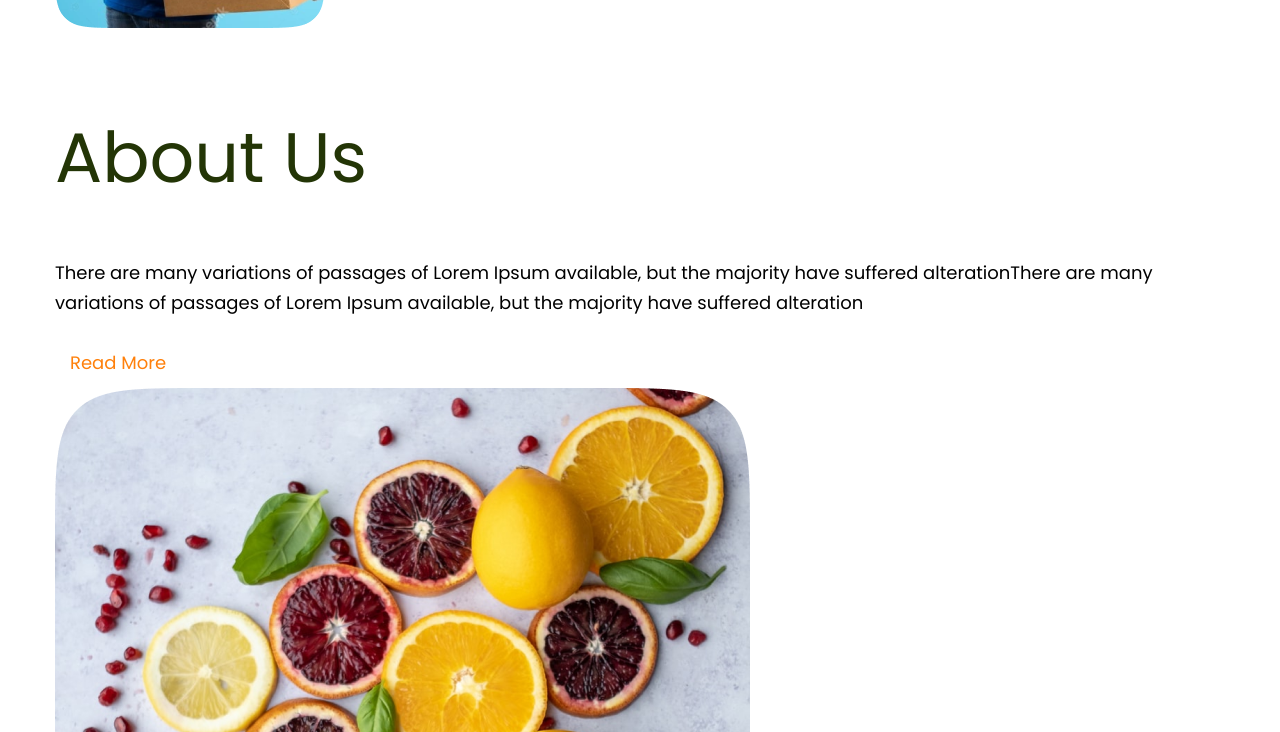
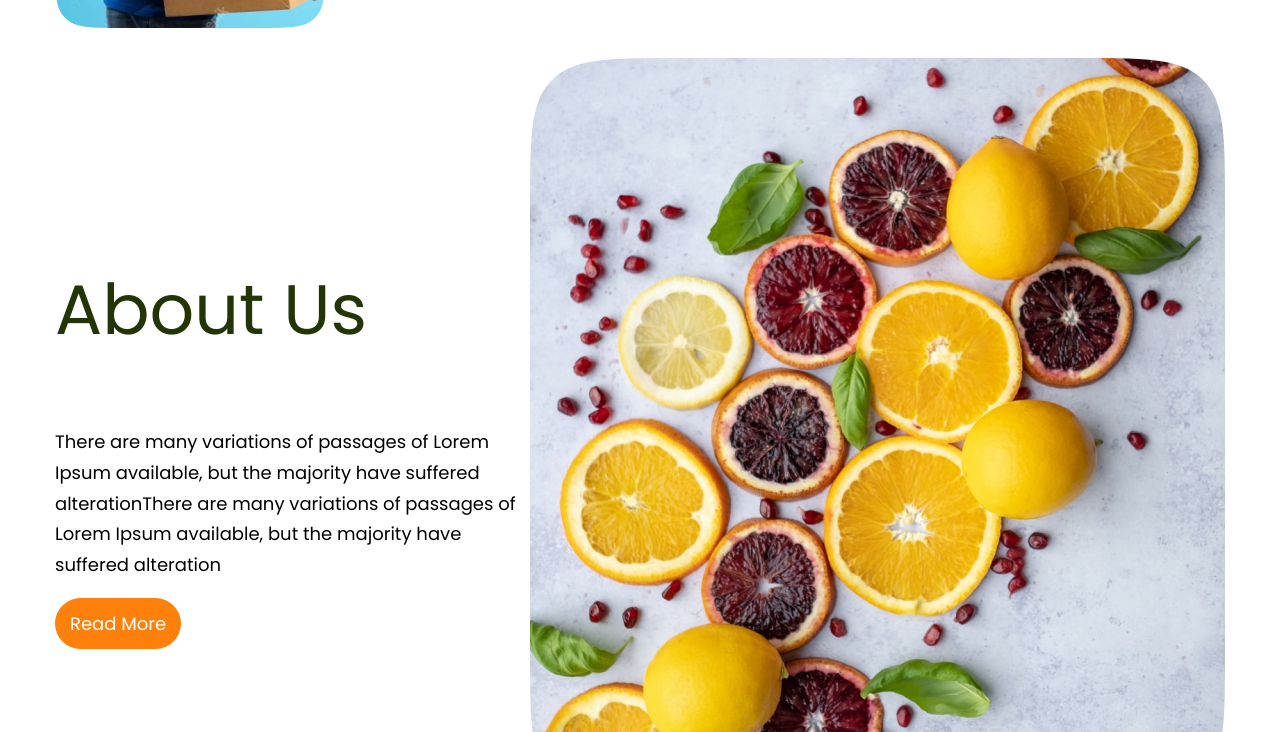
Before and after one commit to actavioDen/Fruit, a website: page index.html in a window 1280 px wide. Shown: the part 2628-3360 px from the top of the page. Drawn offline with Linux system fonts and the light colour scheme; files that its build step writes are made by us from their sources.

Commit message:
готова секция 3

```diff
--- a/css/section/section.css
+++ b/css/section/section.css
@@ -1,14 +1,15 @@
-.section--type-double{  /* Секции, которые разделены на 2 столбца */
+.section--type-double {
+  /* Секции, которые разделены на 2 столбца */
   display: flex;
   justify-content: space-between;
 }
 
-.section__howwork{
+.section__howwork {
   width: 494px;
   padding-left: 122px;
 }
 
-.section__gallery{
+.section__gallery {
   width: 554px;
   height: 716px;
 
@@ -18,7 +19,7 @@
   flex-wrap: wrap;
 }
 
-.section__gallery-img1{
+.section__gallery-img1 {
   margin-bottom: 30px;
 
   width: 308px;
@@ -26,7 +27,7 @@
   border-radius: 34px;
 }
 
-.section__gallery-img2{
+.section__gallery-img2 {
   margin-bottom: 30px;
 
   width: 270px;
@@ -34,7 +35,7 @@
   border-radius: 34px;
 }
 
-.section__gallery-img3{
+.section__gallery-img3 {
   margin-bottom: 30px;
 
   width: 235px;
@@ -42,10 +43,26 @@
   border-radius: 34px;
 }
 
-.section__gallery-img4{
+.section__gallery-img4 {
   margin-bottom: 30px;
 
   width: 235px;
   height: 295px;
   border-radius: 34px;
 }
+
+.section__about-left {
+  width: 475px;
+
+  display: flex;
+  flex-direction: column;
+  justify-content: center;
+}
+
+.section__about-right {
+  width: 695px;
+
+  display: flex;
+  flex-direction: column;
+  justify-content: center;
+}
--- a/index.html
+++ b/index.html
@@ -208,15 +208,15 @@
                 </div>
             </section>
 
-            <section class="section">
-                <div class="section__left">
+            <section class="section section--type-double">
+                <div class="section__about-left">
                     <h2 class="subtitle">About Us</h2>
                     <p class="text">There are many variations of passages of Lorem Ipsum available, but the majority have suffered alterationThere are many variations of passages of Lorem Ipsum available, but the majority have suffered alteration</p>
-                    <button class="button">Read More</button>
+                    <div class="button__wrap"><button class="button button--theme-orange">Read More</button></div>
                 </div>
 
-                <div class="section__right">
-                    <img src="./img/orangegranat.png" alt="Нарезка из апельсинов и граната большими круглишками">
+                <div class="section__about-right">
+                    <img src="./img/orangegranat.png" alt="Нарезка из апельсинов и граната большими круглишками" width="695px" height="743px">
                 </div>
             </section>
 
```
Lines whose indentation alone changed are shown as unchanged.
